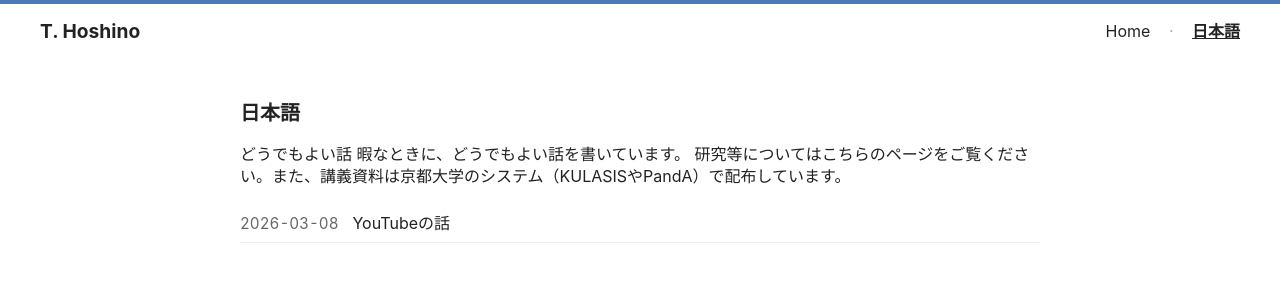
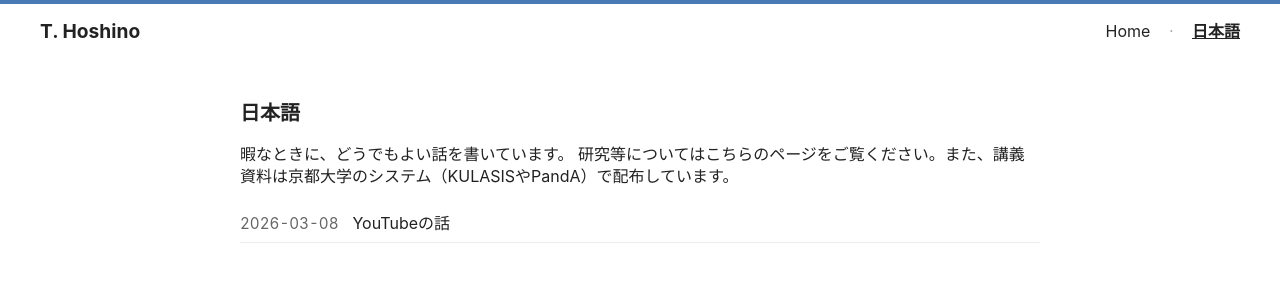
Before and after one commit to tetsuyahoshino137/tetsuyahoshino137.github.io, a Jekyll site: the page built from posts.md, in a window 1280 px wide. Shown: the top 300 px of the page. Built offline with Jekyll 4.4.1, drawn with Linux system fonts in a browser that asks for light colours.

Commit message:
Update Japanese text in posts.md
Revised the Japanese text for clarity and conciseness.

```diff
--- a/posts.md
+++ b/posts.md
@@ -5,9 +5,7 @@ permalink: /posts/
 ---
 
 <h2>日本語</h2>
-<p> どうでもよい話
-
-暇なときに、どうでもよい話を書いています。
+<p> 暇なときに、どうでもよい話を書いています。
 
 研究等についてはこちらのページをご覧ください。また、講義資料は京都大学のシステム（KULASISやPandA）で配布しています。</p>
 
```
